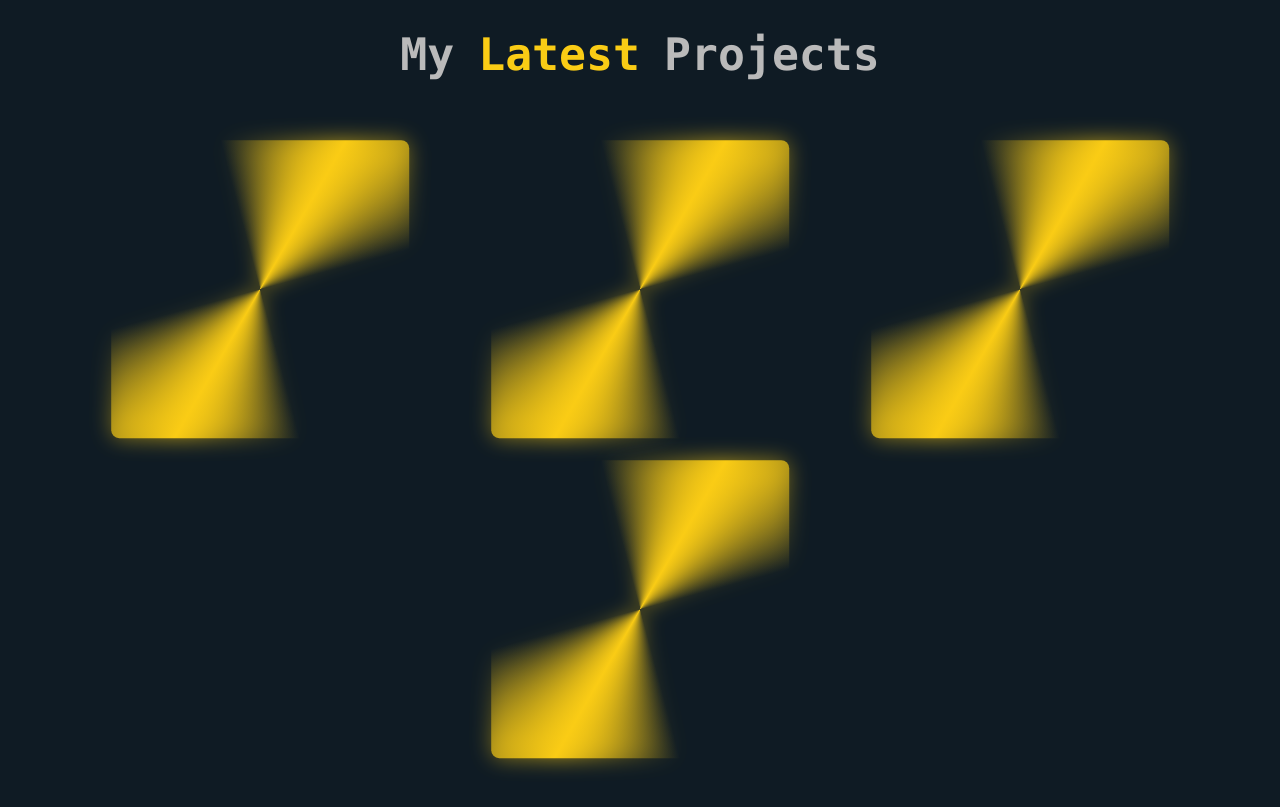
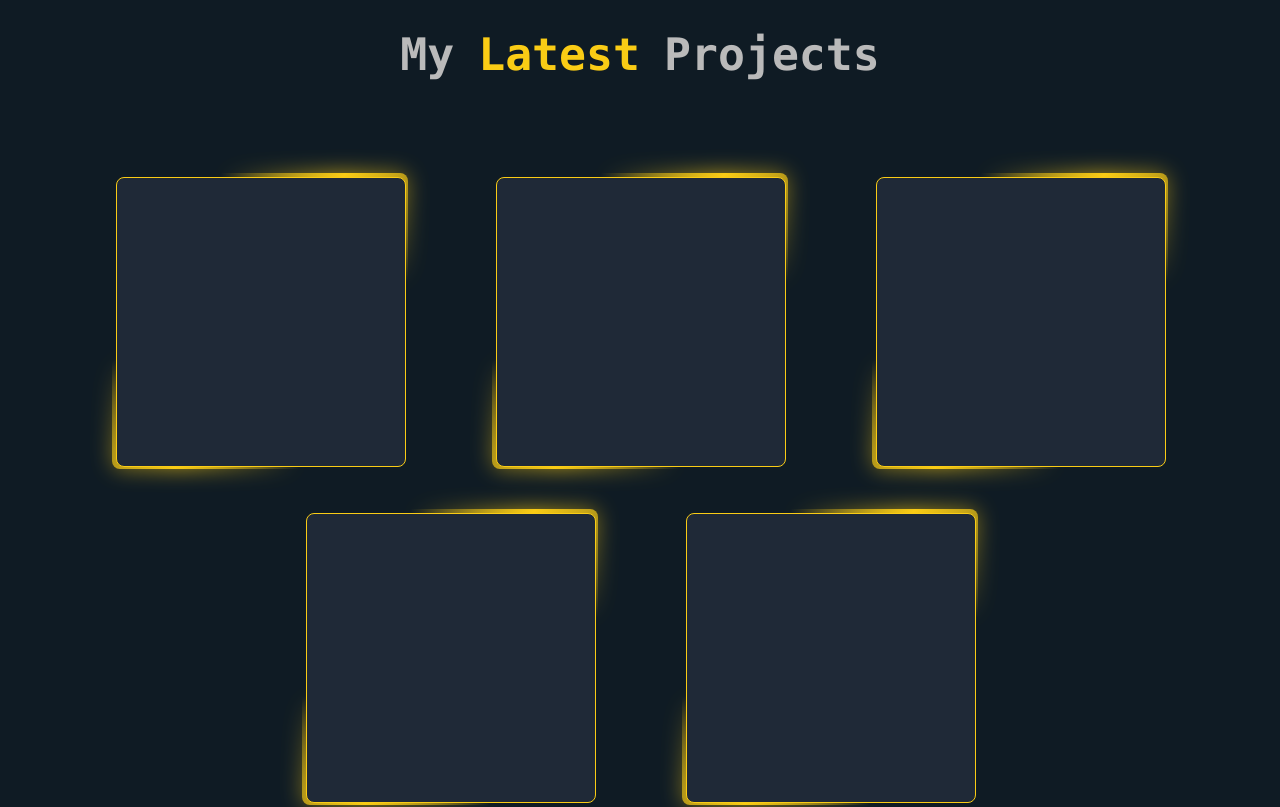
Before and after one commit to wacb14/my-portfolio, an Angular app: page / in a window 1280 px wide. Shown: the part 800-1607 px from the top of the page. Built offline with nearby package versions, Linux system fonts and the light colour scheme.

Commit message:
Cards design

```diff
--- a/src/app/components/projects-page/projects-page.component.css
+++ b/src/app/components/projects-page/projects-page.component.css
@@ -5,7 +5,6 @@
 }
 
 .card-container {
-  height: 20rem;
   position: relative;
   z-index: 1;
 }
@@ -38,7 +37,7 @@
   left: 50%;
   translate: -50% -50%;
   z-index: -1;
-  padding: 0.3rem;
+  padding: 0.25rem;
   border-radius: 0.5rem;
   animation: 15s spin linear infinite;
 }
@@ -46,9 +45,12 @@
   filter: blur(0.65rem);
   opacity: 0.7;
 }
-.card:hover {
-  height: 20rem;
-  width: 20rem;
+.card-content {
+  width: 100%;
+  height: 100%;
+  background-color: var(--alternative-background-color);
+  border: solid 1px var(--primary-color);
+  border-radius: 0.5rem;
 }
 @keyframes spin {
   from {
--- a/src/app/components/projects-page/projects-page.component.html
+++ b/src/app/components/projects-page/projects-page.component.html
@@ -1,28 +1,33 @@
-<div class="container p-0 complete">
+<div class="container p-0">
     <div class="row m-0 justify-content-center">
         <h1 class="text-center w-fit my-5">My</h1>
         <h1 class="text-center w-fit my-5 text-primary">Latest</h1>
         <h1 class="text-center w-fit my-5">Projects</h1>
     </div>
-    <div class="row m-0">
-        <div class="col d-flex justify-content-center align-items-center p-0 card-container">
+    <div class="row row-cols-1 row-cols-md-2 row-cols-lg-3 m-0 justify-content-center">
+        <div class="col d-flex justify-content-center align-items-center p-0 pt-5 card-container">
             <div class="card">
-
+                <div class="card-content"></div>
             </div>
         </div>
-        <div class="col d-flex justify-content-center align-items-center p-0 card-container">
+        <div class="col d-flex justify-content-center align-items-center p-0 pt-5 card-container">
             <div class="card">
-
+                <div class="card-content"></div>
             </div>
         </div>
-        <div class="col d-flex justify-content-center align-items-center p-0 card-container">
+        <div class="col d-flex justify-content-center align-items-center p-0 pt-5 card-container">
             <div class="card">
-
+                <div class="card-content"></div>
             </div>
         </div>
-        <div class="col d-flex justify-content-center align-items-center p-0 card-container">
+        <div class="col d-flex justify-content-center align-items-center p-0 pt-5 card-container">
             <div class="card">
-
+                <div class="card-content"></div>
+            </div>
+        </div>
+        <div class="col d-flex justify-content-center align-items-center p-0 pt-5 card-container">
+            <div class="card">
+                <div class="card-content"></div>
             </div>
         </div>
     </div>
```
